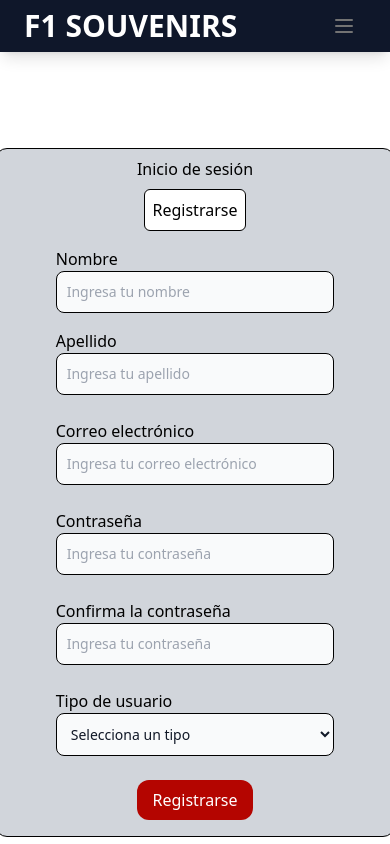
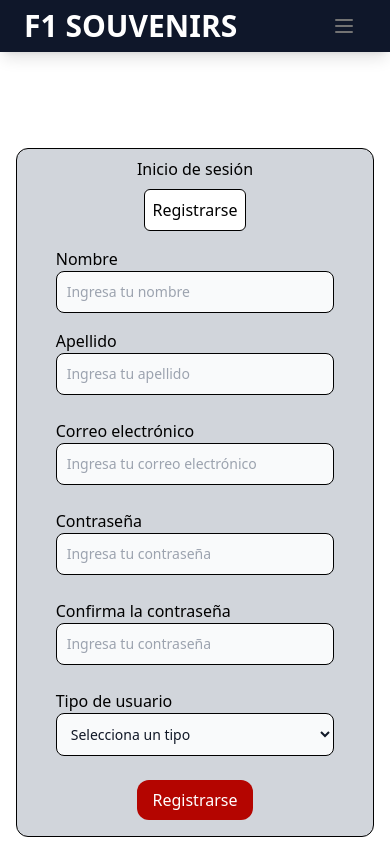
Before and after one commit to DaquitoCoder/F1-Souvenirs-UI, a React (Vite) app: page /signup in a window 390 px wide. Shown: the top 844 px of the page. Built offline with nearby package versions, Linux system fonts and the light colour scheme.

Commit message:
Update SignUp.jsx styles to be responsive

```diff
--- a/src/views/SignUp.jsx
+++ b/src/views/SignUp.jsx
@@ -46,7 +46,7 @@ const SignUp = () => {
     <SimplePage>
       <div className='bg-white flex flex-col items-center justify-center py-24'>
         {serverErrors.length > 0 && <Alert message={serverErrors[0]} />}
-        <div className='login-card mx-4 min-w-fit border px-4 pt-2 pb-4 border-black rounded-xl bg-gray-300 w-[400px]'>
+        <div className='login-card mx-4 min-w-fit border px-4 pt-2 pb-4 border-black rounded-xl bg-gray-300 w-[calc(100vw-2rem)] max-w-[400px]'>
           <div className='login-card-title flex gap-2 flex-col sm:flex-row justify-around items-center mb-4'>
             <Link to={'/login'}>Inicio de sesión</Link>
             <p className='border border-black p-2 rounded-md bg-white'>
```
